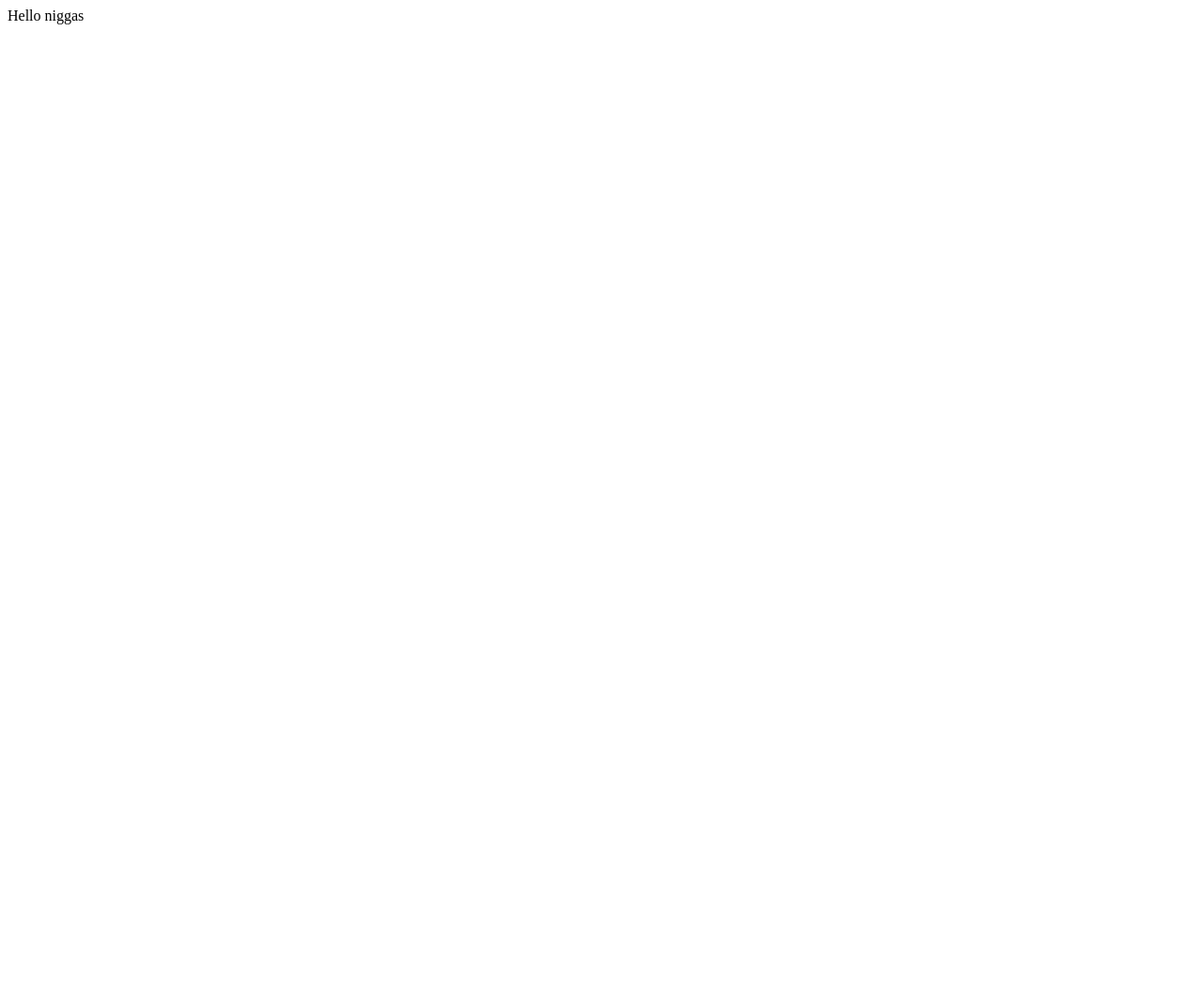
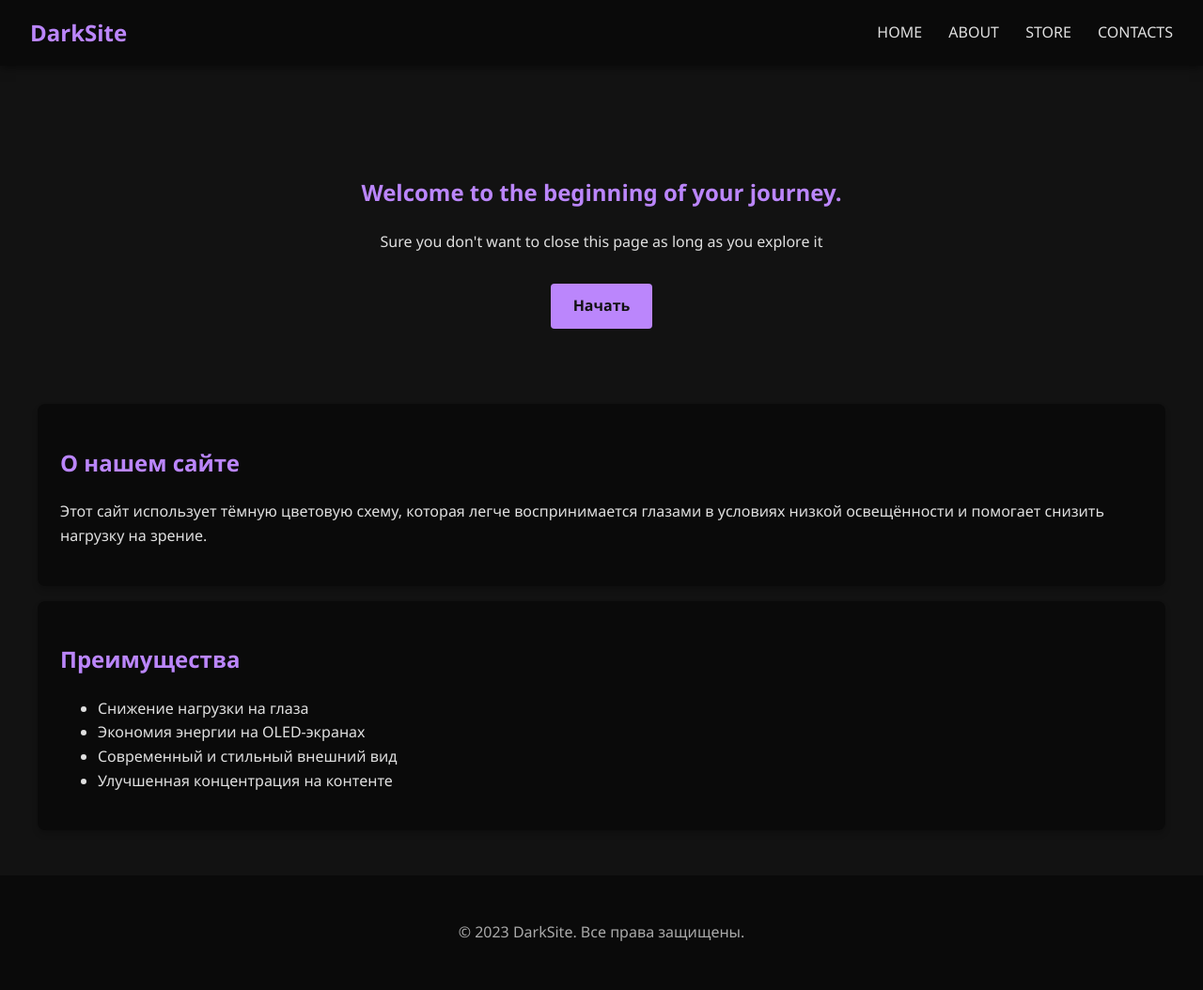
Before and after one commit to thecocoateam/thecocoateam.github.io, a plain HTML site: page index.html in a window 1280 px wide. Shown: the whole page at 94% size. Before the commit the page ends 800 px from the top, so only its background shows below. Drawn offline with Linux system fonts and the light colour scheme.

Commit message:
index changed

```diff
--- a/index.html
+++ b/index.html
@@ -1 +1,155 @@
-Hello niggas
+<!DOCTYPE html>
+<html lang="ru">
+<head>
+    <meta charset="UTF-8">
+    <meta name="viewport" content="width=device-width, initial-scale=1.0">
+    <title>THE LOST REALIES</title>
+    <style>
+        :root {
+            --bg-dark: #121212;
+            --bg-darker: #0a0a0a;
+            --text-primary: #e0e0e0;
+            --text-secondary: #aaaaaa;
+            --accent-color: #bb86fc;
+            --accent-dark: #3700b3;
+        }
+
+        body {
+            font-family: 'Segoe UI', Tahoma, Geneva, Verdana, sans-serif;
+            background-color: var(--bg-dark);
+            color: var(--text-primary);
+            margin: 0;
+            padding: 0;
+            line-height: 1.6;
+        }
+
+        header {
+            background-color: var(--bg-darker);
+            padding: 1rem 2rem;
+            box-shadow: 0 2px 10px rgba(0, 0, 0, 0.5);
+        }
+
+        nav {
+            display: flex;
+            justify-content: space-between;
+            align-items: center;
+        }
+
+        .logo {
+            color: var(--accent-color);
+            font-weight: bold;
+            font-size: 1.5rem;
+            text-decoration: none;
+        }
+
+        .nav-links a {
+            color: var(--text-primary);
+            text-decoration: none;
+            margin-left: 1.5rem;
+            transition: color 0.3s;
+        }
+
+        .nav-links a:hover {
+            color: var(--accent-color);
+        }
+
+        main {
+            max-width: 1200px;
+            margin: 2rem auto;
+            padding: 0 2rem;
+        }
+
+        h1, h2, h3 {
+            color: var(--accent-color);
+        }
+
+        .hero {
+            text-align: center;
+            padding: 4rem 0;
+        }
+
+        .btn {
+            display: inline-block;
+            background-color: var(--accent-color);
+            color: var(--bg-dark);
+            padding: 0.7rem 1.5rem;
+            border-radius: 4px;
+            text-decoration: none;
+            font-weight: bold;
+            margin-top: 1rem;
+            transition: background-color 0.3s;
+        }
+
+        .btn:hover {
+            background-color: var(--accent-dark);
+            color: white;
+        }
+
+        .card {
+            background-color: var(--bg-darker);
+            border-radius: 8px;
+            padding: 1.5rem;
+            margin: 1rem 0;
+            box-shadow: 0 4px 6px rgba(0, 0, 0, 0.2);
+        }
+
+        footer {
+            background-color: var(--bg-darker);
+            text-align: center;
+            padding: 2rem;
+            margin-top: 3rem;
+            color: var(--text-secondary);
+        }
+
+        /* Анимации */
+        @keyframes fadeIn {
+            from { opacity: 0; }
+            to { opacity: 1; }
+        }
+
+        body {
+            animation: fadeIn 0.5s ease-in;
+        }
+    </style>
+</head>
+<body>
+    <header>
+        <nav>
+            <a href="#" class="logo">DarkSite</a>
+            <div class="nav-links">
+                <a href="#">HOME</a>
+                <a href="#">ABOUT</a>
+                <a href="#">STORE</a>
+                <a href="#">CONTACTS</a>
+            </div>
+        </nav>
+    </header>
+
+    <main>
+        <section class="hero">
+            <h1>Welcome to the beginning of your journey.</h1>
+            <p>Sure you don't want to close this page as long as you explore it</p>
+            <a href="#" class="btn">Начать</a>
+        </section>
+
+        <section class="card">
+            <h2>О нашем сайте</h2>
+            <p>Этот сайт использует тёмную цветовую схему, которая легче воспринимается глазами в условиях низкой освещённости и помогает снизить нагрузку на зрение.</p>
+        </section>
+
+        <section class="card">
+            <h2>Преимущества</h2>
+            <ul>
+                <li>Снижение нагрузки на глаза</li>
+                <li>Экономия энергии на OLED-экранах</li>
+                <li>Современный и стильный внешний вид</li>
+                <li>Улучшенная концентрация на контенте</li>
+            </ul>
+        </section>
+    </main>
+
+    <footer>
+        <p>&copy; 2023 DarkSite. Все права защищены.</p>
+    </footer>
+</body>
+</html>
```
